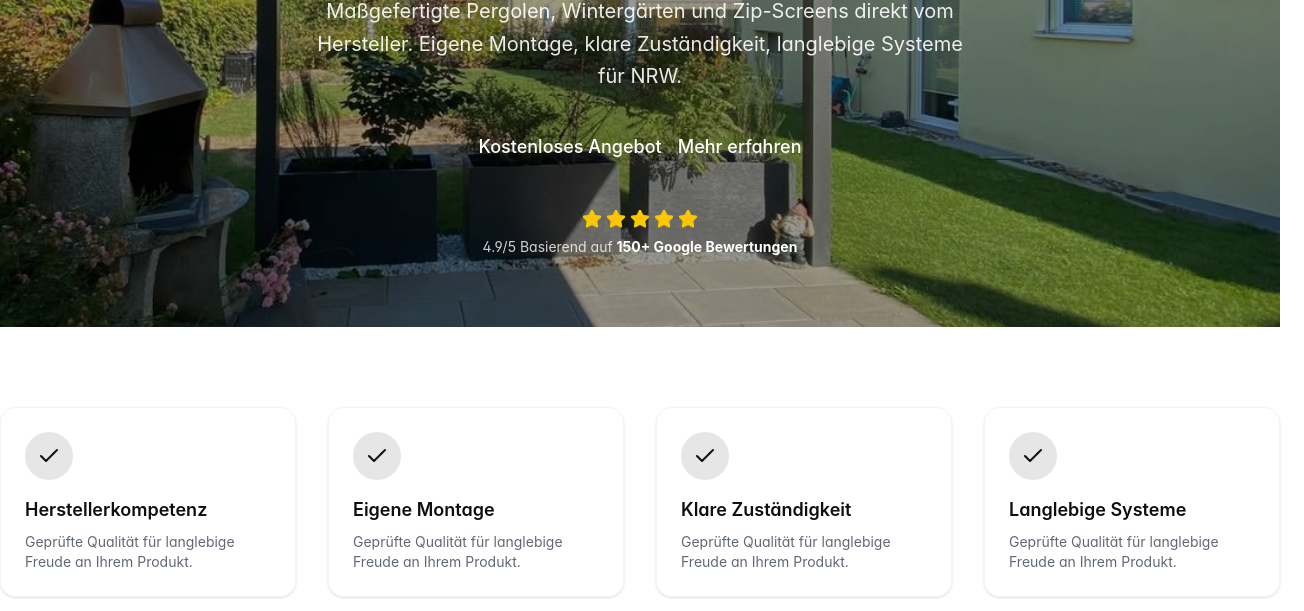
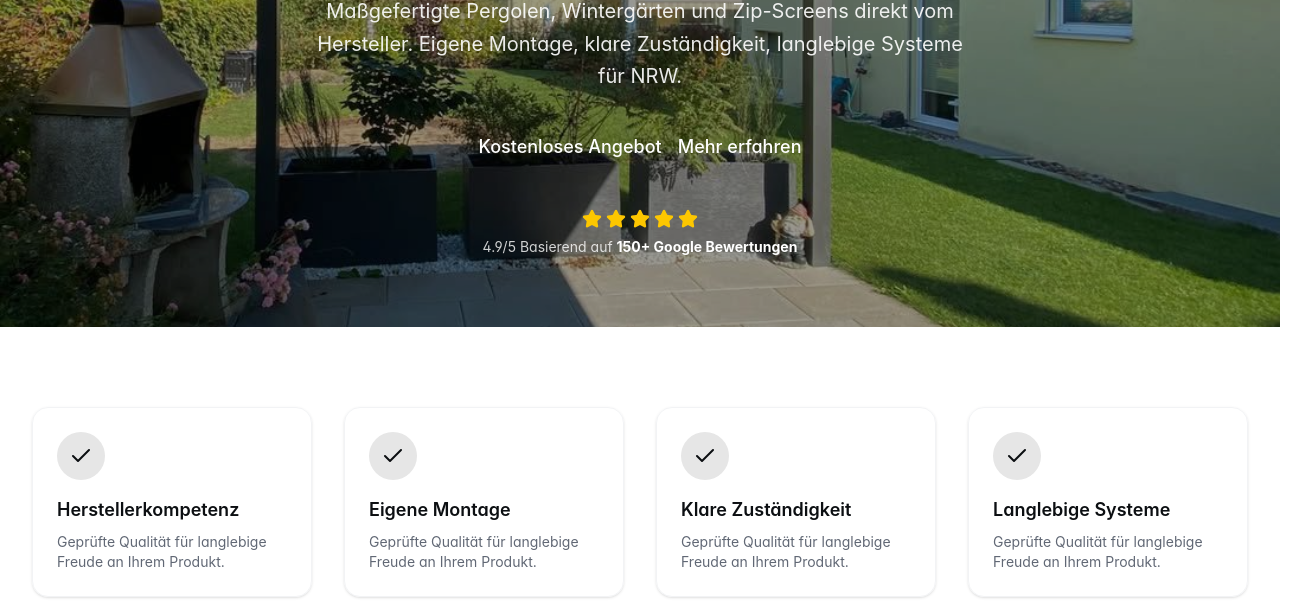
Before and after one commit to TRW123123/sanper-vision-shop, an Astro site: page / in a window 1280 px wide. Shown: the part 313-924 px from the top of the page, 1304 px wide, since content can reach past the window. Built offline with nearby package versions, Linux system fonts and the light colour scheme; Astro itself is replaced by a stand-in of ours.

Commit message:
fix: explicit container class definition for layout padding

```diff
--- a/src/styles/globals.css
+++ b/src/styles/globals.css
@@ -200,6 +200,10 @@
   Global Styles
 */
 @layer utilities {
+    .container {
+        @apply mx-auto px-4 md:px-6 lg:px-8 w-full max-w-[1400px];
+    }
+
     .animate-on-scroll {
         @apply opacity-0 translate-y-8 transition-all duration-700 ease-out;
     }
```
